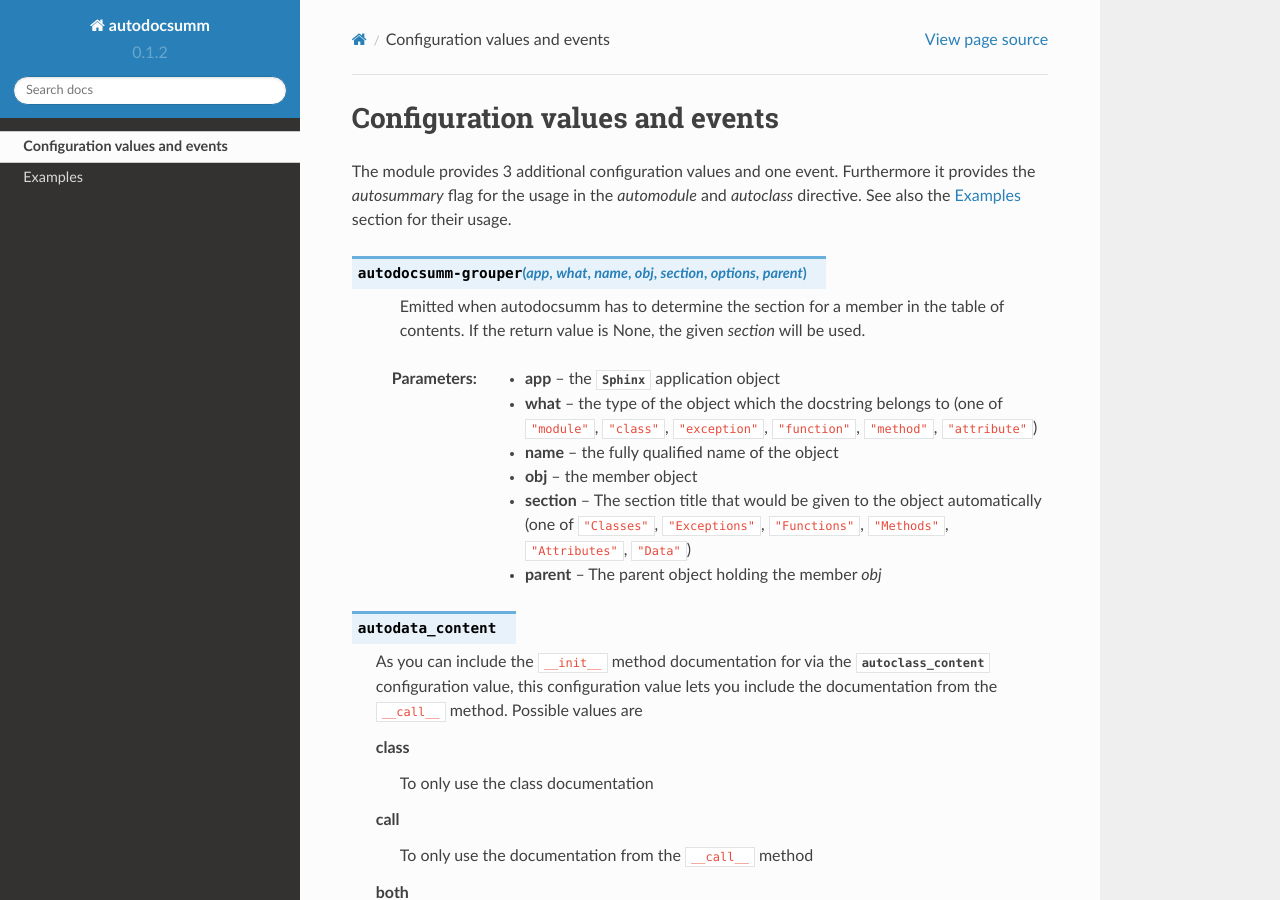
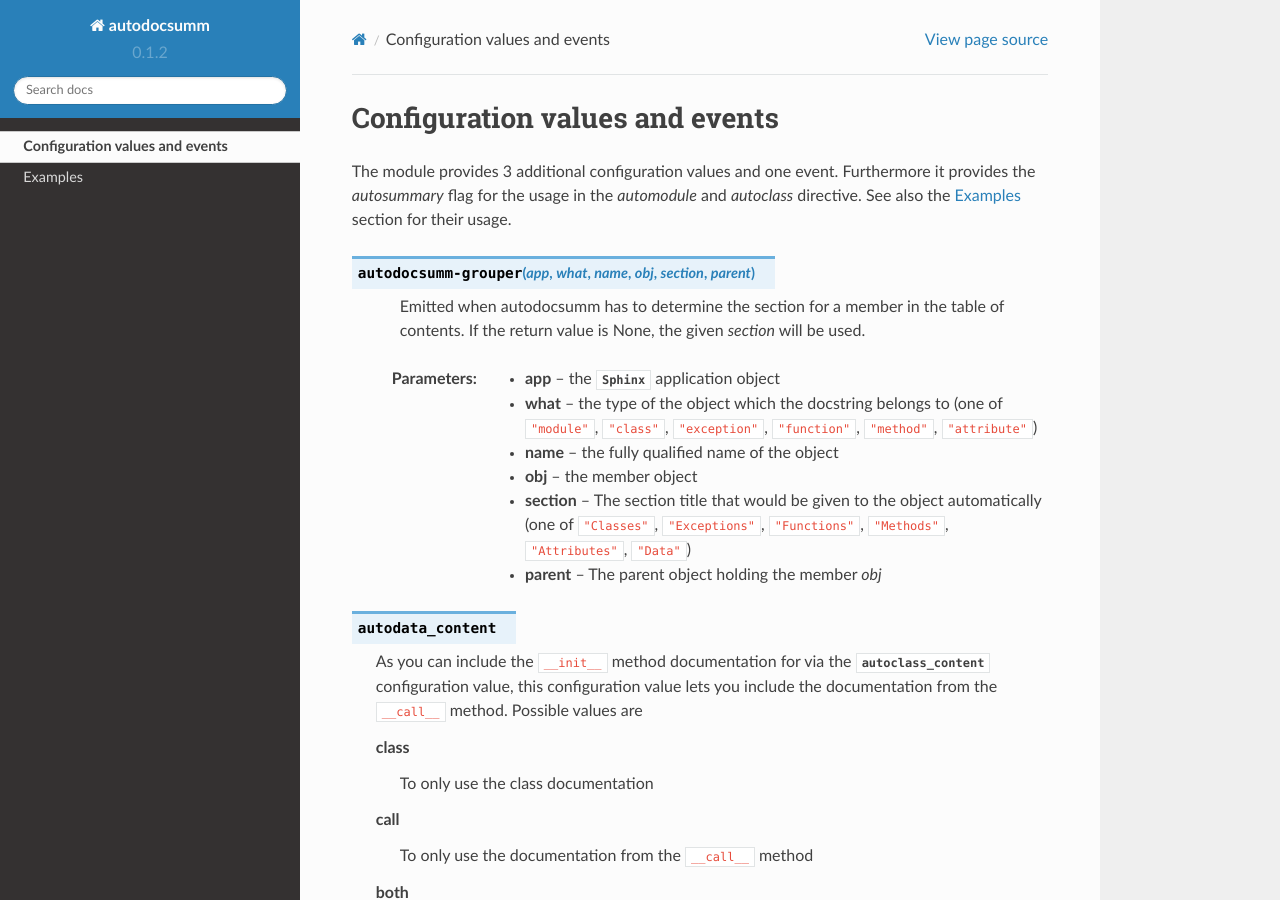
Before and after one commit to Chilipp/autodocsumm, a Sphinx documentation site: the page built from docs/conf_settings.rst, in a window 1280 px wide and 900 px high. Built offline with Sphinx 7.4.7 and the Read the Docs theme 2.0.0, drawn with Linux system fonts in a browser that asks for light colours; pages that are not in the unit, such as notebooks, are missing from menus; the version number is read from the project's files by our own code.

Commit message:
Removed wrong options argument for autodocsumm-grouper

```diff
--- a/docs/conf_settings.rst
+++ b/docs/conf_settings.rst
@@ -9,7 +9,7 @@
 for their usage.
 
 
-.. event:: autodocsumm-grouper (app, what, name, obj, section, options, parent)
+.. event:: autodocsumm-grouper (app, what, name, obj, section, parent)
 
     Emitted when autodocsumm has to determine the section for a member in the
     table of contents. If the return value is None, the given `section` will be
```
